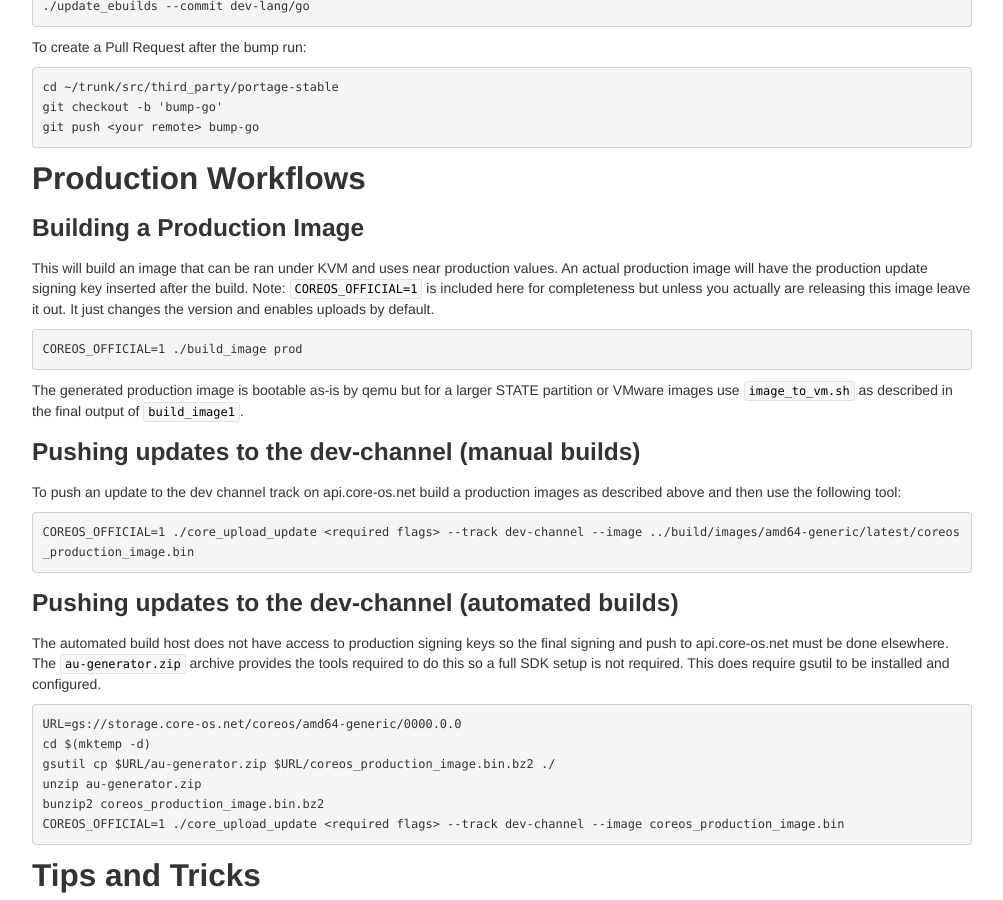
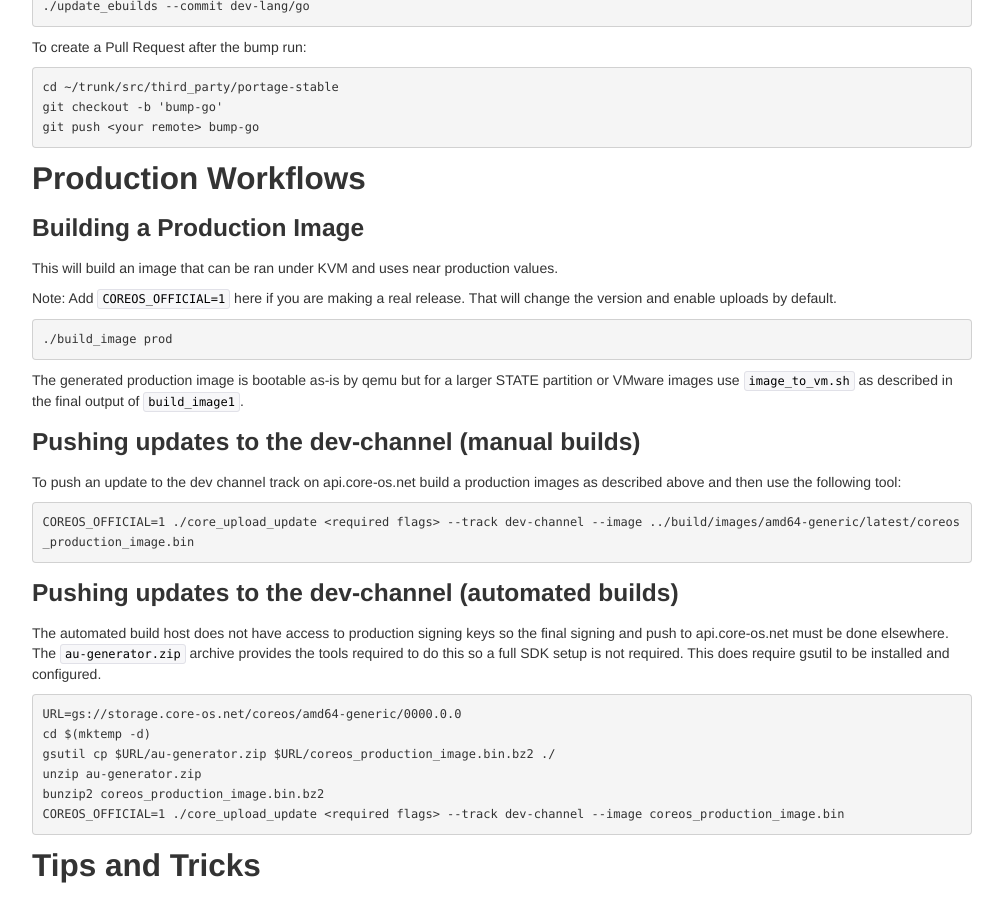
Before and after one commit to RandomStuffs22/coreos.github.com, a Jekyll site: the page built from index.markdown, in a window 1280 px wide and 900 px high, scrolled down 2900 px. Shown: the whole window, without its empty margins (138-1141 px from the left). Built offline with Jekyll 4.4.1, drawn with Linux system fonts in a browser that asks for light colours; Markdown is read by kramdown in place of the engine named in the settings.

Commit message:
fix(index): cleanup notes around the prod image

````diff
--- a/index.markdown
+++ b/index.markdown
@@ -228,13 +228,13 @@ git push <your remote> bump-go
 ### Building a Production Image
 
 This will build an image that can be ran under KVM and uses near production
-values. An actual production image will have the production update signing key
-inserted after the build. Note: `COREOS_OFFICIAL=1` is included here
-for completeness but unless you actually are releasing this image leave
-it out. It just changes the version and enables uploads by default.
+values.
+
+Note: Add `COREOS_OFFICIAL=1` here if you are making a real release. That will
+change the version and enable uploads by default.
 
 ```
-COREOS_OFFICIAL=1 ./build_image prod
+./build_image prod
 ```
 
 The generated production image is bootable as-is by qemu but for a
````
